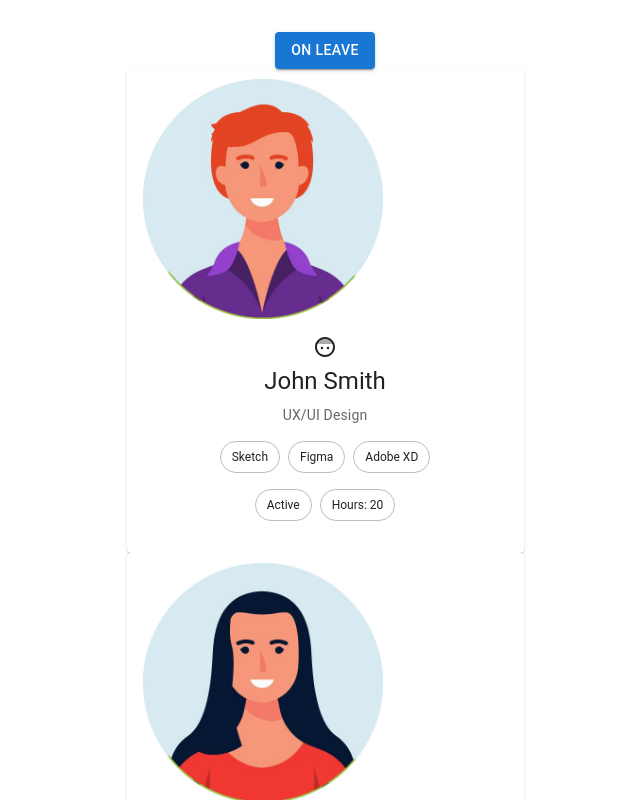
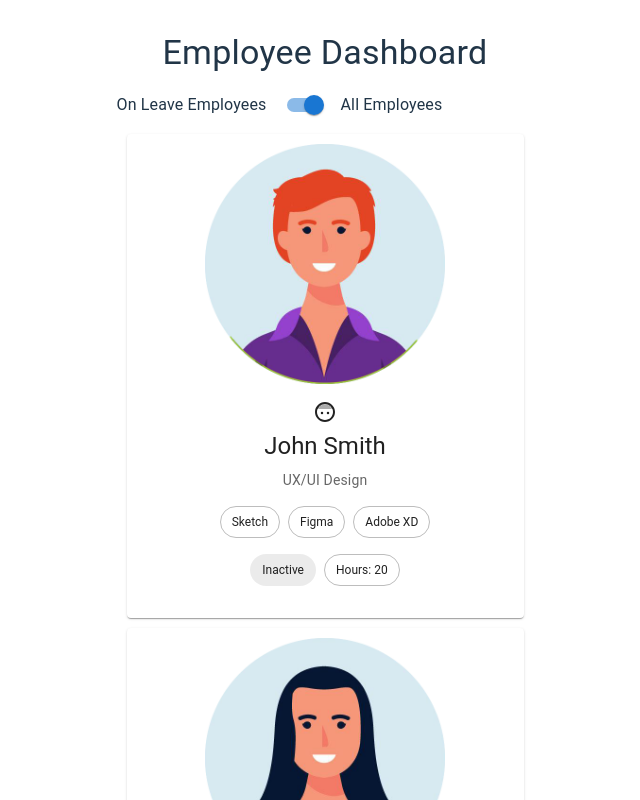
Before and after one commit to mdevzed/React_Employee_Dashboard, a React (Vite) app: page / in a window 1280 px wide. Shown: the top 800 px of the page, without its empty margins (315-955 px from the left). Built offline with nearby package versions, Linux system fonts and the light colour scheme.

Commit message:
Added employee onleave filter switch, not currently updating display but array is updated in console.

```diff
--- a/src/App.jsx
+++ b/src/App.jsx
@@ -1,19 +1,31 @@
 import { useState } from 'react'
-import reactLogo from './assets/react.svg'
-import viteLogo from '/vite.svg'
 import './App.css'
 import MediaCard from './components/employeeCard';
-import Container from '@mui/material/Container';
 import Data from './data/data.js'
-import { Button } from '@mui/material';
+import {Switch, Button, Box, Stack, Typography, Container} from '@mui/material';
+
 
 function App() {
-  const [onLeave, setLeave] = useState(true);
-  console.log(onLeave)
+  const [showOnLeave, setShowOnLeave] = useState(false);
+  console.log(showOnLeave);
+  const filteredData = showOnLeave ? Data.filter(employee => employee.onLeave) : Data;
+
+  const toggleOnLeave = (event) => {showOnLeave ? setShowOnLeave(false) : setShowOnLeave(true)};
+
   return (
     <Container fixed>
-      <Button variant = "contained"> On Leave </Button>
-      <MediaCard employee_data = {Data} />
+      <Box>
+        <Typography component="h1" variant="h4" gutterBottom>
+          Employee Dashboard
+        </Typography>
+      </Box>
+      <Stack direction="row" spacing={1} alignItems="center">
+        <Typography>On Leave Employees</Typography>
+        <Switch defaultChecked onClick={toggleOnLeave} />
+        <Typography>All Employees</Typography>
+      </Stack>
+      <MediaCard employee={filteredData}/>
+      {console.log(filteredData)}
     </Container>
   )
 }
--- a/src/components/employeeCard.jsx
+++ b/src/components/employeeCard.jsx
@@ -11,49 +11,76 @@ import Chip from '@mui/material/Chip';
 import Stack from '@mui/material/Stack';
 import data from '../data/data';
 
-export default function MediaCard({employee_data}) {
+export default function MediaCard({ employee }) {
   return (
     <>
-    {data.map((item,index) => (
-        <Card sx={{ maxWidth: 365, px: 2, margin:'auto', justifyContent: "center"}}>
-          <Box sx = {{justifyContent: "center", alignItems: "center", margin: 'auto'}}>
+      {data.map((item, index) => (
+        <Card key={index} sx={{ maxWidth: 365, px: 2, margin: '10px' }}>
+          <Box
+            sx={{
+              justifyContent: 'center',
+              alignItems: 'center',
+              margin: 'auto',
+              display: 'flex',
+            }}
+          >
             <CardMedia
-            sx={{ height: 240, width: 240, backgroundSize: 'contain', marginTop: '10px', justifyContent: "center", alignItems: "center" }}
-            image={`/React_Employee_Dashboard/${item.image}`}
-            title={item.firstName + ' ' + item.lastName}
-
+              sx={{
+                height: 240,
+                width: 240,
+                backgroundSize: 'contain',
+                marginTop: '10px',
+                justifyContent: 'center',
+                alignItems: 'center',
+              }}
+              image={`/React_Employee_Dashboard/${item.image}`}
+              title={item.firstName + ' ' + item.lastName}
             />
           </Box>
           <CardContent sx={{}}>
             <Face5Icon />
-            <Typography gutterBottom variant="h5" component="div">
+            <Typography gutterBottom variant="h5">
               {item.firstName} {item.lastName}
             </Typography>
             <Typography variant="body2" color="text.secondary">
               {item.department}
             </Typography>
             <Stack
-              direction="row" spacing={1} my={1}
-              justifyContent= "center" alignItems= "center"
+              direction="row"
+              spacing={1}
+              my={1}
               sx={{
-                my: 2, flexWrap: "wrap"
-              }}>
+                my: 2,
+                justifyContent: 'center',
+                alignItems: 'center',
+                flexWrap: 'wrap',
+              }}
+            >
               {item.skills.map((skill, skillIndex) => (
-                <Chip key = {skillIndex} label={skill} my={1}
-                  variant="outlined" sx={{my: '2', fontSize: '.75rem'}}/>
+                <Chip
+                  key={skillIndex}
+                  label={skill}
+                  my={1}
+                  variant="outlined"
+                  sx={{ my: '2', fontSize: '.75rem' }}
+                />
               ))}
             </Stack>
             <Stack direction="row" spacing={1} my={1} justifyContent="center">
-              <Chip label={item.onLeave ? "Inactive": "Active"}
-                variant={item.onLeave ? "" : "outlined"}
-                sx={{fontSize: '.75rem'}}/>
-              <Chip label={`Hours: ${item.hoursLoggedThisWeek}`}
+              <Chip
+                label={item.onLeave ? 'Inactive' : 'Active'}
+                variant={item.onLeave ? '' : 'outlined'}
+                sx={{ fontSize: '.75rem' }}
+              />
+              <Chip
+                label={`Hours: ${item.hoursLoggedThisWeek}`}
                 variant="outlined"
-                sx={{fontSize: '.75rem'}}/>
+                sx={{ fontSize: '.75rem' }}
+              />
             </Stack>
           </CardContent>
         </Card>
-    ))}
+      ))}
     </>
   );
 }
--- a/src/data/data.js
+++ b/src/data/data.js
@@ -9,7 +9,7 @@ const data = [{
     "employmentType": "Part-Time",
     "skills": ["Sketch", "Figma", "Adobe XD"],
     "hoursLoggedThisWeek": 20,
-    "onLeave": false
+    "onLeave": true,
   },
 
   {
@@ -23,7 +23,7 @@ const data = [{
     "employmentType": "Remote",
     "skills": ["SEO", "Content Marketing", "Google Analytics"],
     "hoursLoggedThisWeek": 35,
-    "onLeave": false
+    "onLeave": false,
   },
 
   {
@@ -37,7 +37,7 @@ const data = [{
     "employmentType": "Full-Time",
     "skills": ["Node.js", "MongoDB", "Express"],
     "hoursLoggedThisWeek": 40,
-    "onLeave": true
+    "onLeave": true,
   },
 
   {
@@ -51,7 +51,7 @@ const data = [{
     "employmentType": "Full-Time",
     "skills": ["Recruitment", "Employee Relations", "Performance Management"],
     "hoursLoggedThisWeek": 40,
-    "onLeave": false
+    "onLeave": false,
   },
 
   {
@@ -65,7 +65,7 @@ const data = [{
     "employmentType": "Full-Time",
     "skills": ["Network Security", "Hardware Troubleshooting", "Customer Service"],
     "hoursLoggedThisWeek": 40,
-    "onLeave": false
+    "onLeave": false,
     }]
 
   export default data;
```
